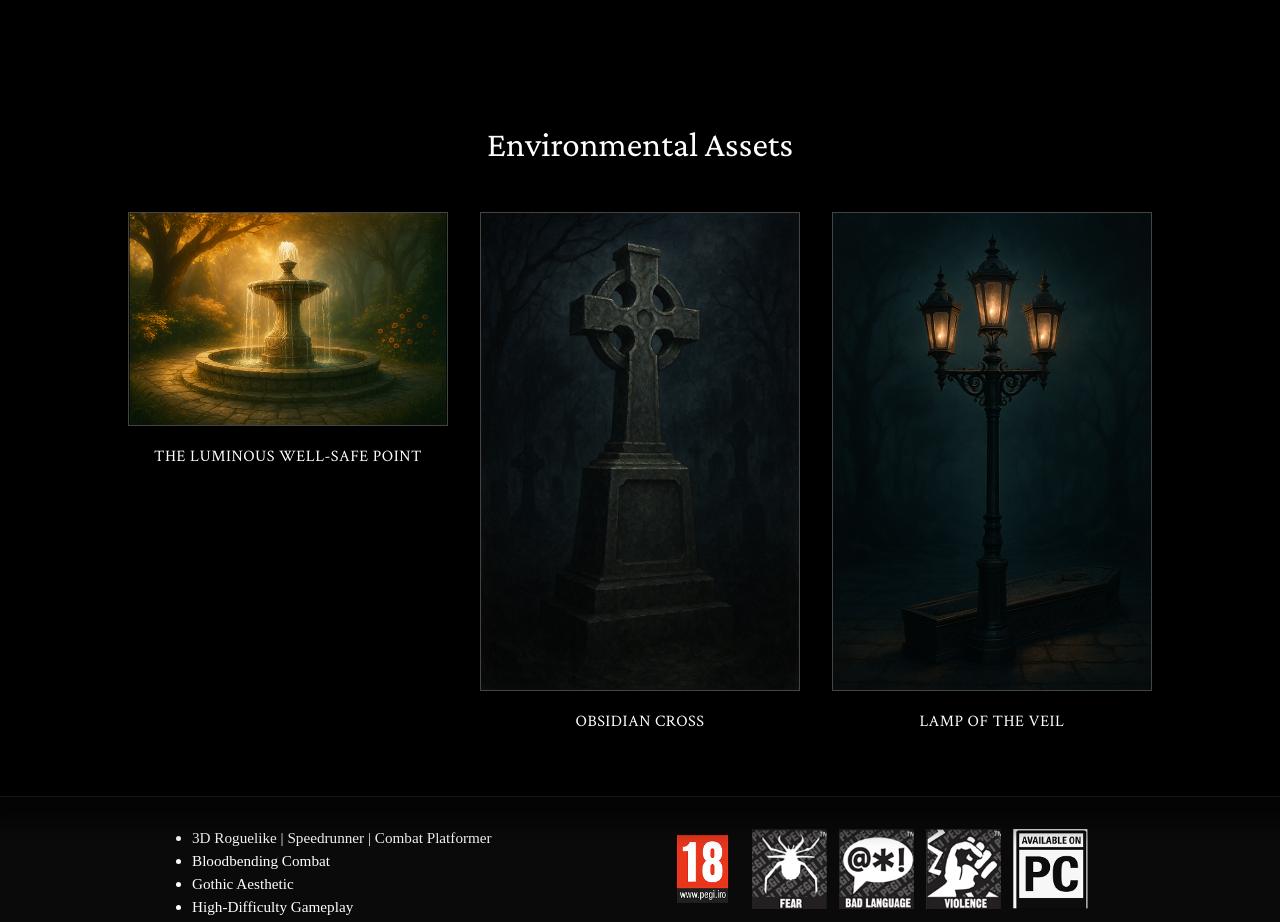
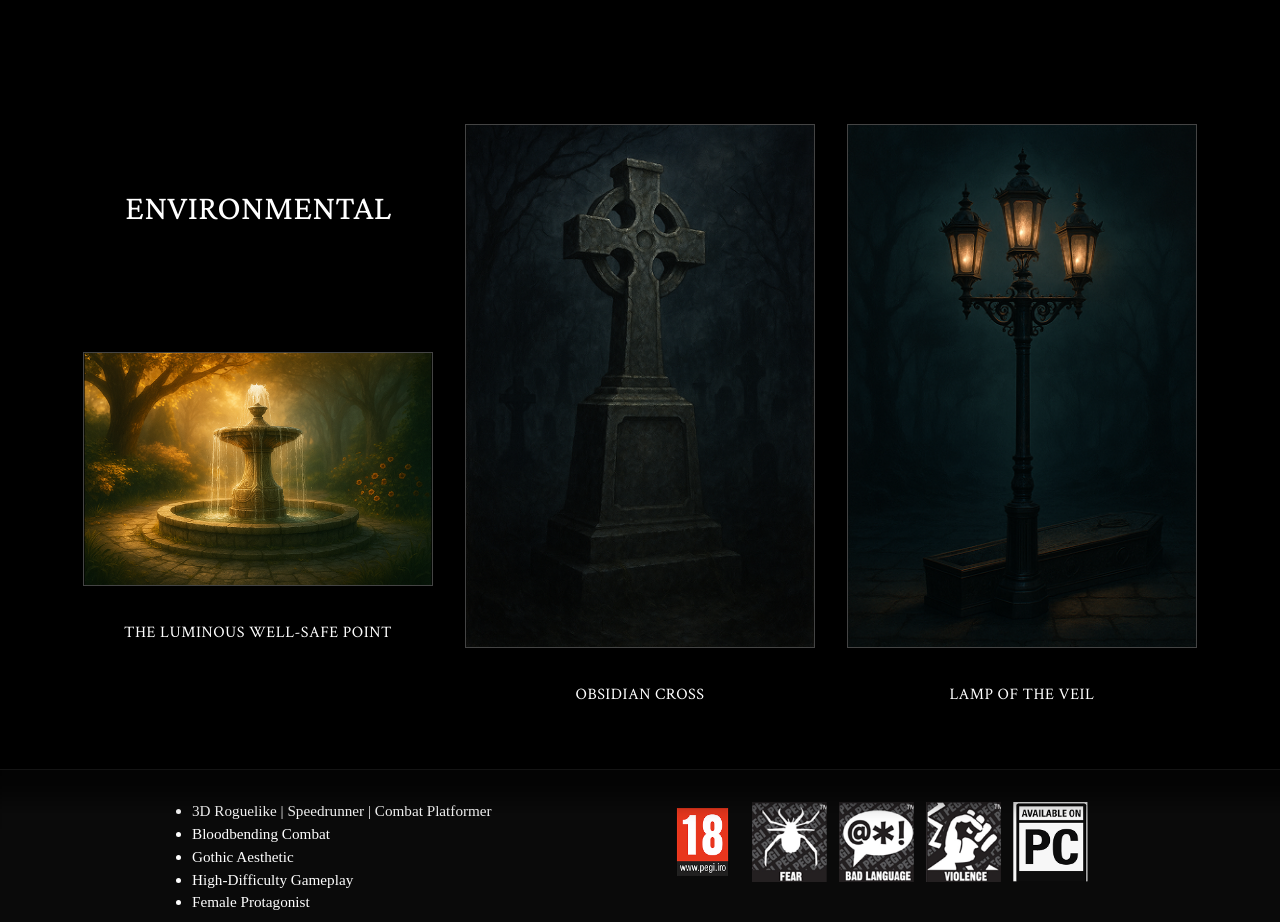
Before and after one commit to yevhenii-kapustian/Blood-Maiden, a Next.js app: page /media in a window 1280 px wide. Shown: the part 2340-3262 px from the top of the page. Built offline with nearby package versions, Linux system fonts and the light colour scheme.

Commit message:
Changed title and position

```diff
--- a/src/components/MediaEnvironmentAsset/index.tsx
+++ b/src/components/MediaEnvironmentAsset/index.tsx
@@ -21,12 +21,15 @@ import './mediaEnvironmentAssets.scss';
   const MediaEnvironmentAssets = () => {
   return (
     <section className="environment-assets">
-      <h2 className="section-title" id='assets'>Environmental Assets</h2>
+      {/* <h2 className="section-title" id='assets'>Environmental</h2> */}
       <div className="assets-grid">
         {environmentPictures.map((asset, index) => (
           <div className="asset-card" key={index}>
-            <img src={asset.src} alt={asset.caption} />
-            <p className="caption">{asset.caption}</p>
+                {asset.name === "luminous" ? <h2 className='section-title'>Environmental</h2> : undefined}
+              <div>
+                <img src={asset.src} alt={asset.caption} />
+                <p className="caption">{asset.caption}</p>
+              </div>
           </div>
         ))}
       </div>
--- a/src/components/MediaEnvironmentAsset/mediaEnvironmentAssets.scss
+++ b/src/components/MediaEnvironmentAsset/mediaEnvironmentAssets.scss
@@ -10,22 +10,32 @@
   color: white;
 
   .section-title {
+    text-transform: uppercase;
     font-size: 2.2rem;
     font-family: $font_crimson-pro;
     font-weight: $font-weight-normal;
-    margin-bottom: 3rem;
+
+    @include responsive-media-l {
+      margin-bottom: 2rem;
+    }
   }
 
   .assets-grid {
+    height: 100%;
     display: flex;
     flex-wrap: wrap;
     justify-content: center;
+    align-items: stretch;
     gap: 2rem;
   }
 
   .asset-card {
-    max-width: 320px;
+    max-width: 350px;
     text-align: center;
+    display: flex;
+    flex-direction: column;
+    justify-content: space-around;
+
 
     img {
       width: 100%;
@@ -34,7 +44,7 @@
     }
 
     .caption {
-      margin-top: 1rem;
+      margin-top: 2rem;
       font-family: $font_crimson-text;
       font-size: 1rem;
       letter-spacing: 0.5px;
--- a/src/data/data.ts
+++ b/src/data/data.ts
@@ -194,14 +194,17 @@ export const pagesAndRoutes = {
 
 export const environmentPictures:IGalleryPicture[] = [
   {
+    name: "luminous",
     src: "/well.png",
     caption: "THE LUMINOUS WELL-SAFE POINT",
   },
   {
+    name: "obsidian",
     src: "/stone.png",
     caption: "OBSIDIAN CROSS",
   },
   {
+    name: "lamp",
     src: "/lamp.png",
     caption: "LAMP OF THE VEIL",
   },
--- a/src/types/type.ts
+++ b/src/types/type.ts
@@ -9,6 +9,7 @@ export type GameCreators = {
 }
 
 export interface IGalleryPicture {
+    name: string,
     src: string,
     caption:string
 }
```
